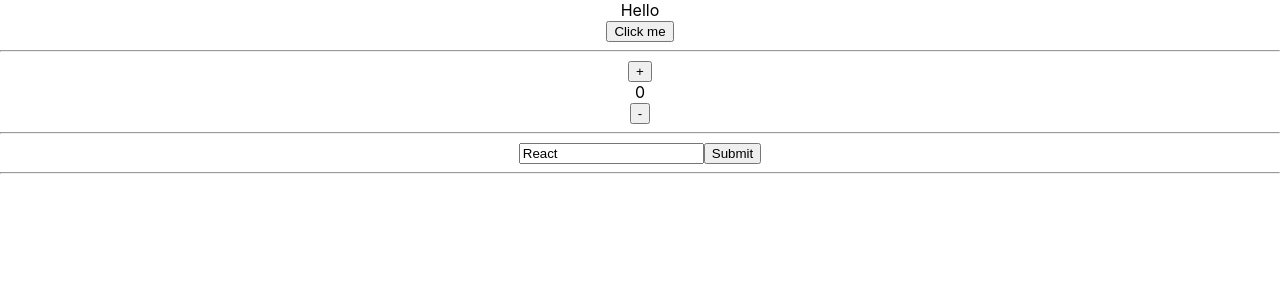
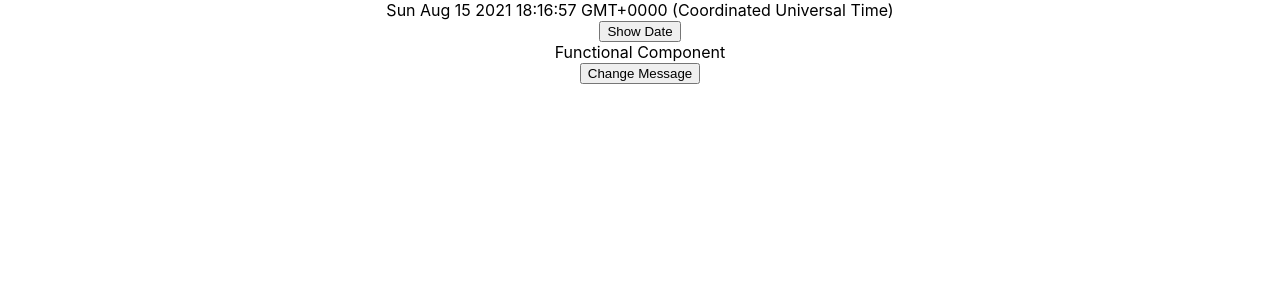
Before and after one commit to ritagujar/react-hooks, a React (Create React App) app: page / in a window 1280 px wide. Shown: the top 300 px of the page. Built offline with nearby package versions, Linux system fonts and the light colour scheme.

Commit message:
useEffect()

```diff
--- a/src/App.js
+++ b/src/App.js
@@ -1,17 +1,13 @@
-import React, { useState } from "react";
+import React from "react";
 import "./App.css";
-import Usestate from "./components/Usestate";
-
-// Rules to use useState ------
-// Can't use in conditional cases like if-else
-// Can't use insite the functions and conditional rendering
-
-// Whenever the value of the State changes  the component rerenders
+import UseEffect from "./components/UseEffect";
+// import UseState from "./components/UseState";
 
 function App() {
   return (
     <>
-      <Usestate />
+      {/* <UseState /> */}
+      <UseEffect />
     </>
   );
 }
--- /dev/null
+++ b/src/components/UseEffect.js
@@ -0,0 +1,33 @@
+import React, { useEffect, useState } from "react";
+import "../App.css";
+
+function UseEffect() {
+  const [time, setTime] = useState(new Date().toString());
+  const [message, setMessage] = useState("Functional Component");
+
+  useEffect(() => {
+    console.log("Component mounted and updated...");
+  }, []);
+
+  //  If you want to call your useEffect function only once when the  component is mounted you can only pass empty array [].
+  //  If you want to call useEffect on a percular state you can pass any dependency of the state variable as a parameter.
+  //  Like -- [time] or [message].
+
+  const showDate = () => {
+    setTime(new Date().toString());
+  };
+  return (
+    <div className="App">
+      <div>
+        <div>{time}</div>
+        <button onClick={showDate}>Show Date</button>
+        <div>{message}</div>
+        <button onClick={() => setMessage("Changed Functional Commponent")}>
+          Change Message
+        </button>
+      </div>
+    </div>
+  );
+}
+
+export default UseEffect;
--- a/src/components/Usestate.js
+++ b/src/components/Usestate.js
@@ -1,6 +1,12 @@
 import React from "react";
 import { useState } from "react";
 import "../App.css";
+
+// Rules to use useState ------
+// Can't use in conditional cases like if-else
+// Can't use insite the functions and conditional rendering
+
+// Whenever the value of the State changes  the component rerenders
 
 function Usestate() {
   const [name, setName] = useState("React");
```
